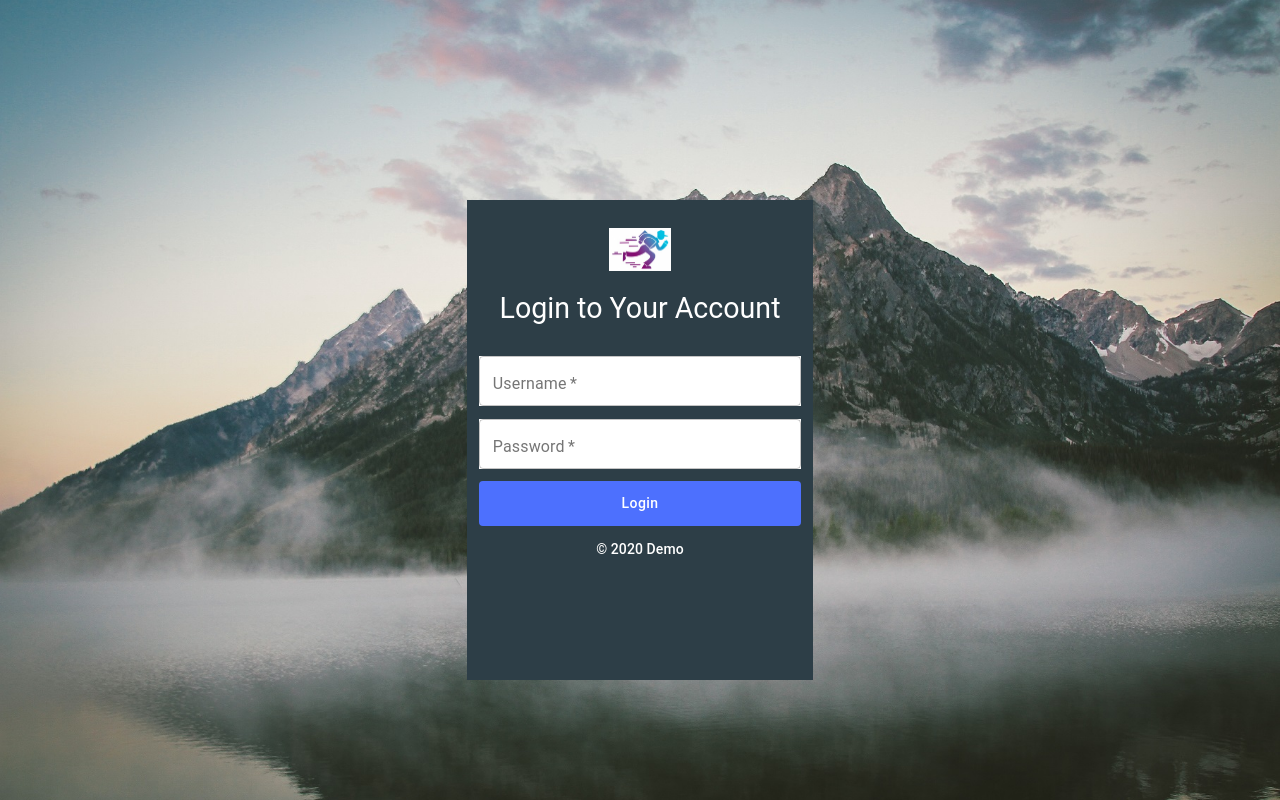
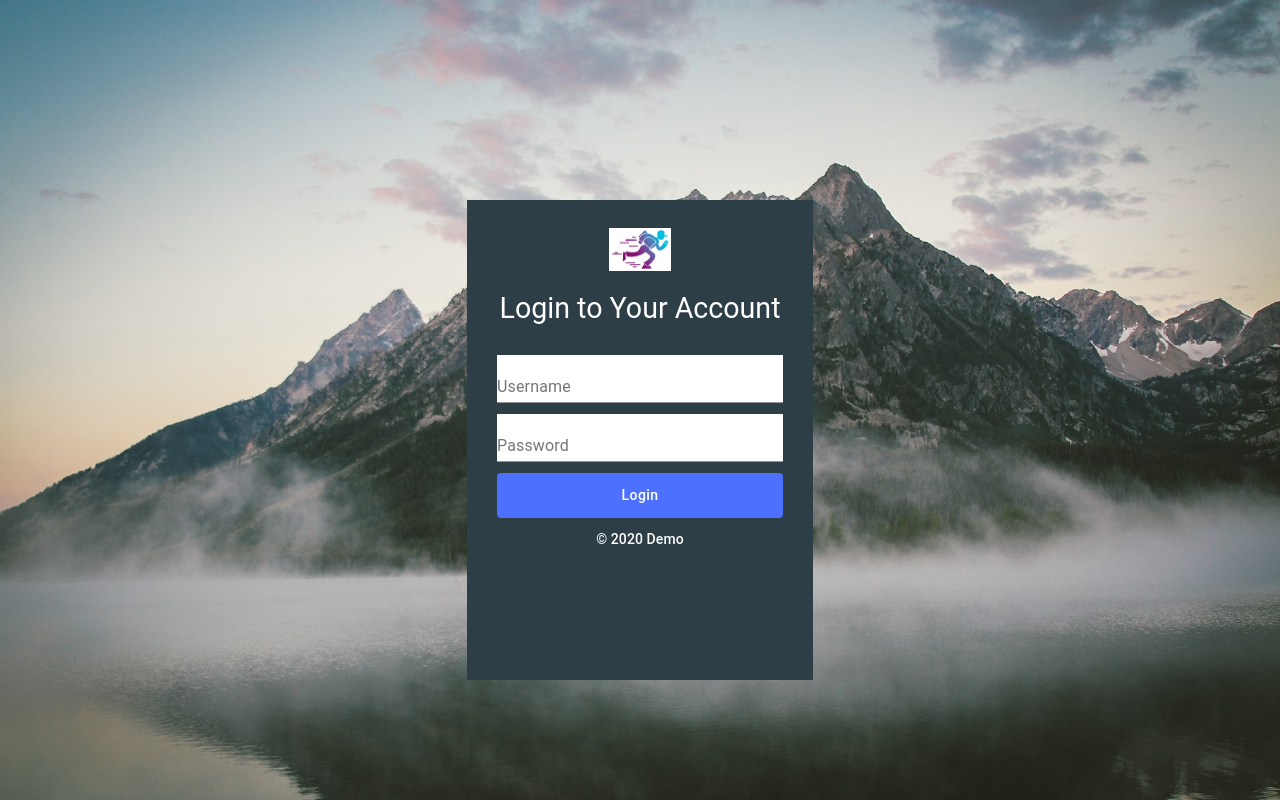
Before and after one commit to sajedakhdair/POS_Project, a React (Create React App) app: page / in a window 1280 px wide. Built offline with nearby package versions, Linux system fonts and the light colour scheme.

Commit message:
validate the values of user information

```diff
--- a/src/components/LoginComponent.tsx
+++ b/src/components/LoginComponent.tsx
@@ -5,6 +5,7 @@ import logo from "../imgs/logo.png";
 import Typography from "@material-ui/core/Typography";
 import TextField from "@material-ui/core/TextField";
 import Button from "@material-ui/core/Button";
+import useForm from "../customHooks/useForm";
 
 interface IProps {
   bgColorForForm: string;
@@ -56,35 +57,45 @@ const LogInComponent: React.FunctionComponent<
   IProps & WithStyles<typeof styles>
 > = (props) => {
   const { classes } = props;
+  const { handleChange, handleSubmit, userInformation, errors } = useForm();
+
   return (
     <Box className={classes.loginBox}>
       <img className={classes.logoImage} src={logo} alt="img"></img>
       <Typography variant="h5" className={classes.header}>
         Login to Your Account
       </Typography>
-      <form className={classes.loginForm}>
+      <form className={classes.loginForm} onSubmit={handleSubmit}>
         <TextField
           label="Username"
-          variant="outlined"
-          placeholder="Username"
-          required
+          variant="standard"
           className={classes.textField}
           InputProps={{
             className: classes.inputTextHeight,
           }}
+          name="userName"
+          value={userInformation.userName}
+          onChange={handleChange}
+          error={errors.flagForuserNameErrors}
+          helperText={errors.userNameError}
         />
         <TextField
           label="Password"
-          variant="outlined"
-          placeholder="Password"
-          required
+          variant="standard"
           type="password"
           className={classes.textField}
           InputProps={{
             className: classes.inputTextHeight,
           }}
+          name="password"
+          value={userInformation.password}
+          onChange={handleChange}
+          error={errors.flagForPasswordError}
+          helperText={errors.passwordError}
         />
-        <Button className={classes.button}>Login</Button>
+        <Button className={classes.button} type="submit">
+          Login
+        </Button>
       </form>
       <Typography variant="subtitle2" color="inherit">
         {`© ${new Date().getFullYear()} Demo`}
--- /dev/null
+++ b/src/customHooks/useForm.ts
@@ -0,0 +1,52 @@
+import { useState } from "react"
+
+const useForm = () => {
+    const [userInformation, setValues] = useState({ userName: "", password: "" });
+    const [errors, setErrors] = useState({
+        flagForuserNameErrors: false, userNameError: "",
+        flagForPasswordError: false, passwordError: ""
+    });
+
+    const handleChange = (event: React.ChangeEvent<HTMLInputElement>) => {
+        const { name, value } = event.target;
+        setValues({ ...userInformation, [name]: value });
+    };
+
+    const handleSubmit = (event: React.FormEvent<HTMLFormElement>) => {
+        event.preventDefault();
+        setErrors(checkValues());
+    };
+
+    const checkValues = () => {
+        let errors = {
+            flagForuserNameErrors: false, userNameError: "",
+            flagForPasswordError: false, passwordError: ""
+        }
+        const password = userInformation.password;
+        const userName = userInformation.userName;
+        const charsAndNumer: RegExp = /^(?=.*[a-zA-Z])(?=.*[0-9])[a-zA-Z0-9]+$/;
+
+        if (userName.length === 0) {
+            errors.userNameError = "userName is required"
+            errors.flagForuserNameErrors = true;
+        }
+        if (password.length === 0) {
+            errors.passwordError = "password is required"
+            errors.flagForPasswordError = true;
+        }
+        else if (password.length < 4) {
+            errors.passwordError = "password needs to be at least 4 char"
+            errors.flagForPasswordError = true;
+        }
+        else if (!password.match(charsAndNumer)) {
+            errors.passwordError = "Password must contain chars and numbers"
+            errors.flagForPasswordError = true;
+        }
+        return ((errors));
+    }
+
+    const returnValues = { handleChange, handleSubmit, userInformation, errors }
+    return returnValues
+};
+
+export default useForm;
```
